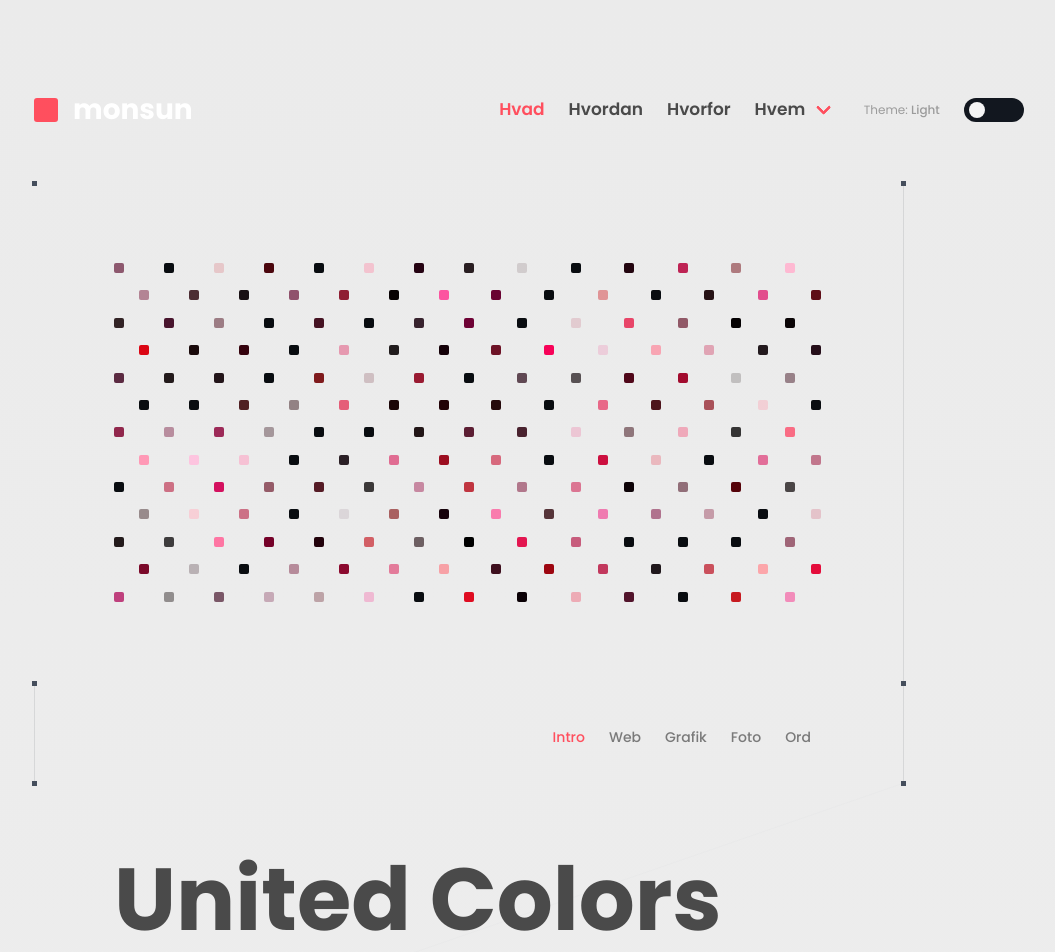
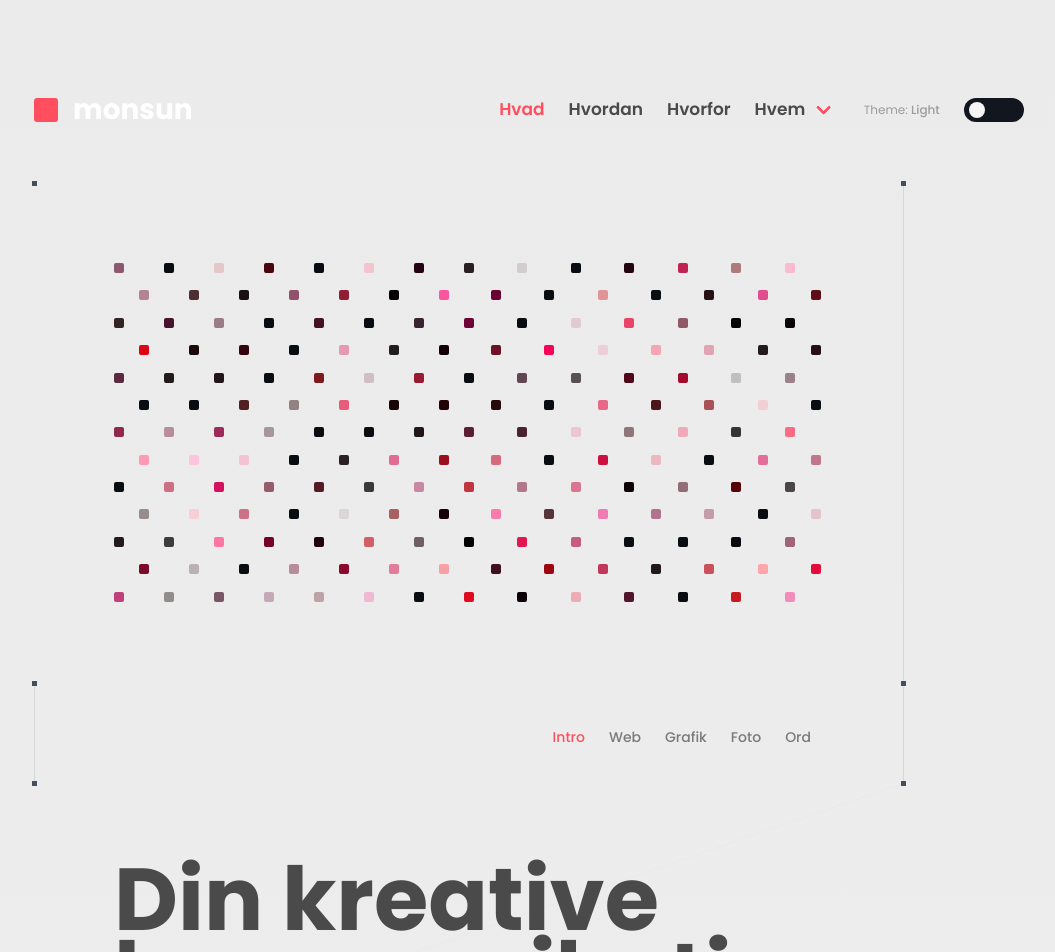
Before and after one commit to maxrh/monsun-next-2023, a Next.js app: page / in a window 1280 px wide. Shown: the top 952 px of the page, without its empty margins (171-1226 px from the left). Built offline with nearby package versions, Linux system fonts and the light colour scheme.

Commit message:
title text

```diff
--- a/app/components/HeroSection.js
+++ b/app/components/HeroSection.js
@@ -76,7 +76,7 @@ export default function HeroSection() {
                                 </div>
                                 <div className="line-box span-12-3">
                                     <div className="line-box-body ">
-                                        <h1 className='title is-huge mb-5'>United Colors</h1>
+                                        <h1 className='title is-huge mb-5'>Din kreative kommunikations-partner</h1>
                                         <p className='hero-text'>Psarturient montes.</p>
 
                                     </div>
```
